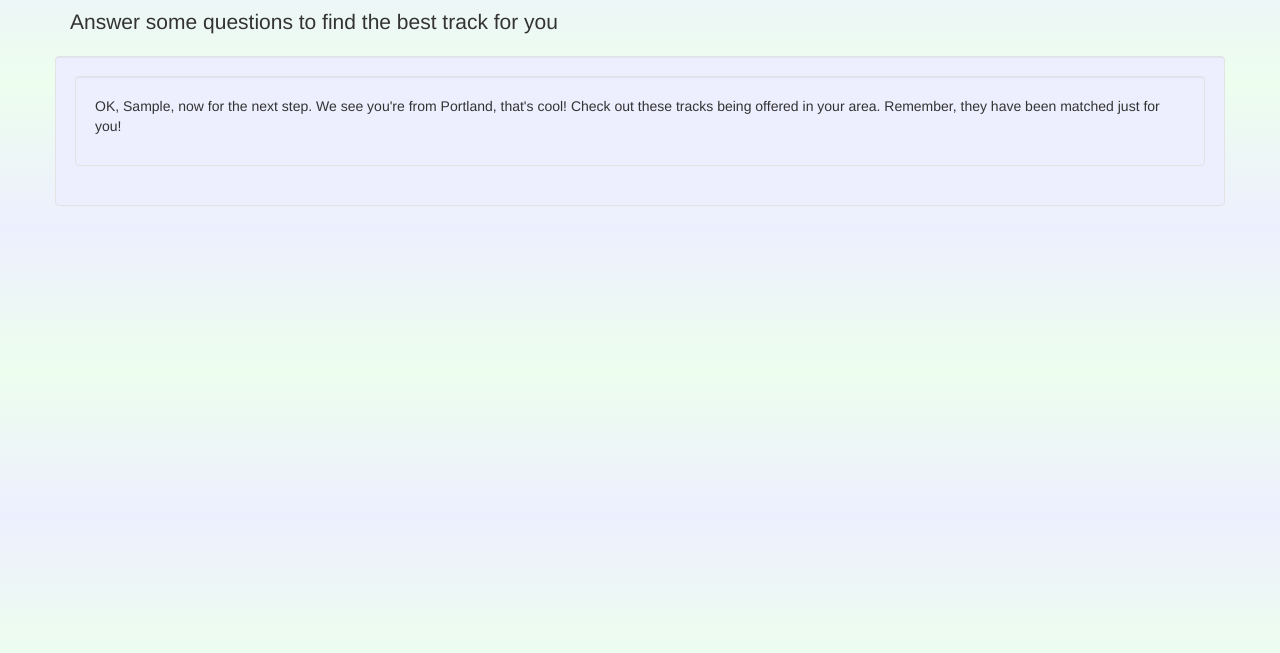
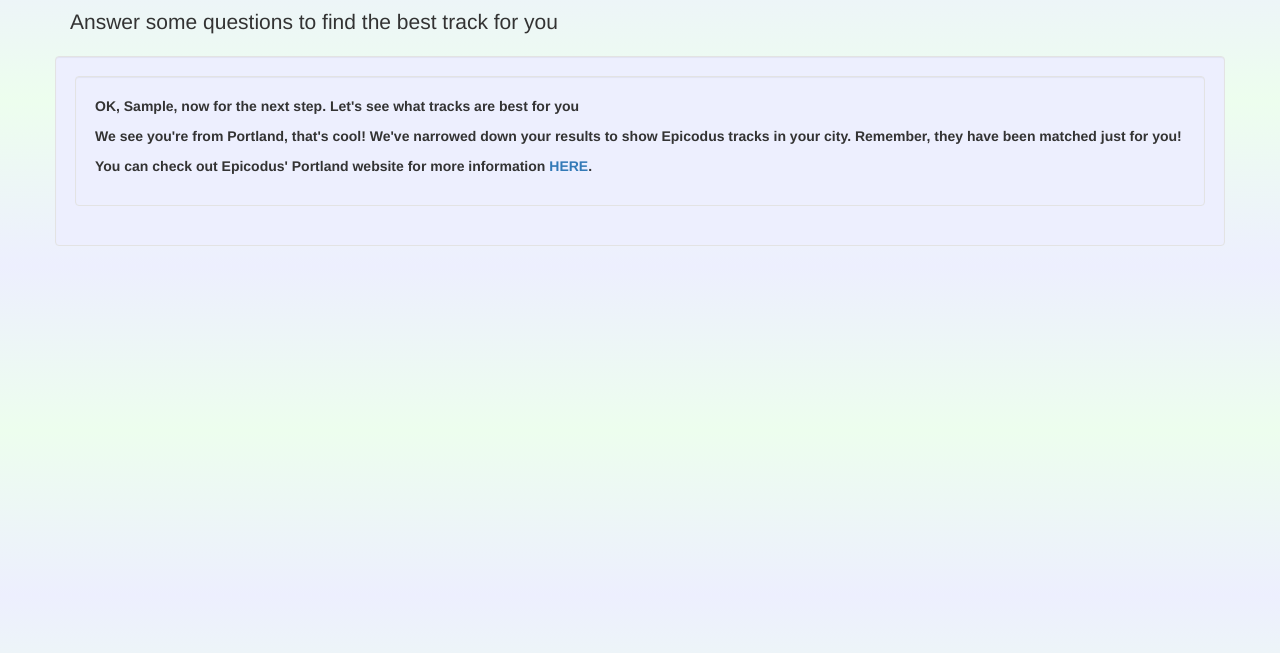
Before and after one commit to dcuthell/trackpicker, a plain HTML site: page index.html in a window 1280 px wide. Both pictures are taken after typing "Sample" into the empty fields and a click on the button "Submit". Shown: the part 63-716 px from the top of the page. Drawn offline with Linux system fonts and the light colour scheme.

Commit message:
add specific feedback and links dependant on user input

```diff
--- a/css/styles.css
+++ b/css/styles.css
@@ -5,6 +5,7 @@ body{
 .well{
   background-color: #EDEFFE;
 }
+
 #trackheader img{
   display: block;
   margin: 0px auto;
@@ -26,3 +27,7 @@ body{
 #reactpng{
   margin-left: -25px;
 }
+
+#feedback p{
+  font-weight: bold;
+}
--- a/index.html
+++ b/index.html
@@ -88,7 +88,9 @@
       <div class="row" id="answerRow">
         <div class="well">
           <div class="well" id="feedback">
-            <p>OK, <span id="myName"></span>, now for the next step. We see you're from <span id="myLocation"></span> Remember, they have been matched just for you!</p>
+            <p>OK, <span id="myName"></span>, now for the next step. Let's see what tracks are best for you</p>
+            <p>We see you're from <span id="myLocation"></span> Remember, they have been matched just for you!</p>
+            <p>You can check out Epicodus' <span id="myCity"></span> website for more information <a href="#" id="mySite">HERE</a>.
           </div>
           <div class="panel panel-info" id="rubyRails">
             <div class="panel-heading">
--- a/js/scripts.js
+++ b/js/scripts.js
@@ -7,6 +7,7 @@ $(document).ready(function(){
     var backend = $("input:radio[name=inputBackend]:checked").val();
     var popular = $("input:radio[name=inputPopular]:checked").val();
     var apps = $("input:radio[name=inputApps]:checked").val();
+    var outputLocation = "";
 
     $("#myName").text(name);
 
@@ -16,12 +17,23 @@ $(document).ready(function(){
     $("#feedback").show("slow");
 
     if(location !== "Elsewheres"){
-      var outputLocation = location + ", that's cool! Check out these tracks being offered in your area."
+      outputLocation = location + ", that's cool! We've narrowed down your results to show Epicodus tracks in your city."
       $("#myLocation").text(outputLocation);
+      $("#myCity").text(location);
+      if(location === "Portland"){
+        $("#mySite").attr("href", "https://www.epicodus.com/portland/");
+      }
+      if(location === "Seattle"){
+        $("#mySite").attr("href", "https://www.epicodus.com/seattle/");
+      }
+
     } else {
-      var outputLocation = location + ". Have you considered moving to Portland or Seattle? Here are some tracks being offered in those cities."
+      outputLocation = location + ". Have you considered moving to Portland or Seattle? Here are some tracks being offered in those cities."
       $("#myLocation").text(outputLocation);
+      $("#mySite").attr("href", "https://www.epicodus.com/");
     }
+
+
 
     if(size === "true"){
       $("#cssDesign").show();
```
Also changed, not shown: 1 other file.
